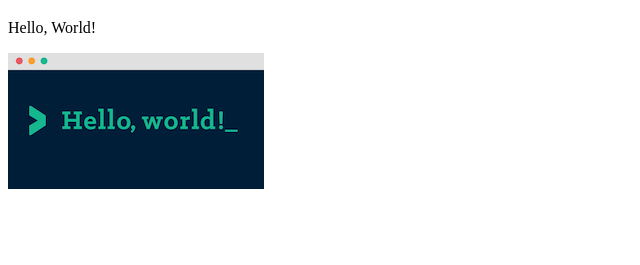
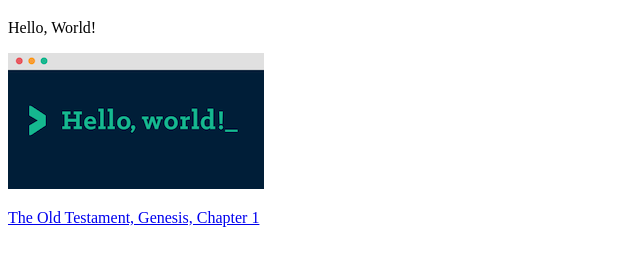
Before and after one commit to MTHS-ICS2O-2-2022/ICS2O-Unit-1-02-charlotte-jhu, a plain HTML site: page index.html in a window 1280 px wide. Shown: the part 61-326 px from the top of the page, without its empty margins (0-640 px from the left). Drawn offline with Linux system fonts and the light colour scheme.

Commit message:
added anchor for Genesis webpage

```diff
--- a/index.html
+++ b/index.html
@@ -8,5 +8,8 @@
     <h1>Hello, World! Webpage</h1>
     <p>Hello, World!</p>
     <img src="./images/hello_world.png" alt="Hello, World! image">
+    <p>
+      <a href="./genesis.html">The Old Testament, Genesis, Chapter 1</a>
+    </p>
   </body>
 </html>
```
